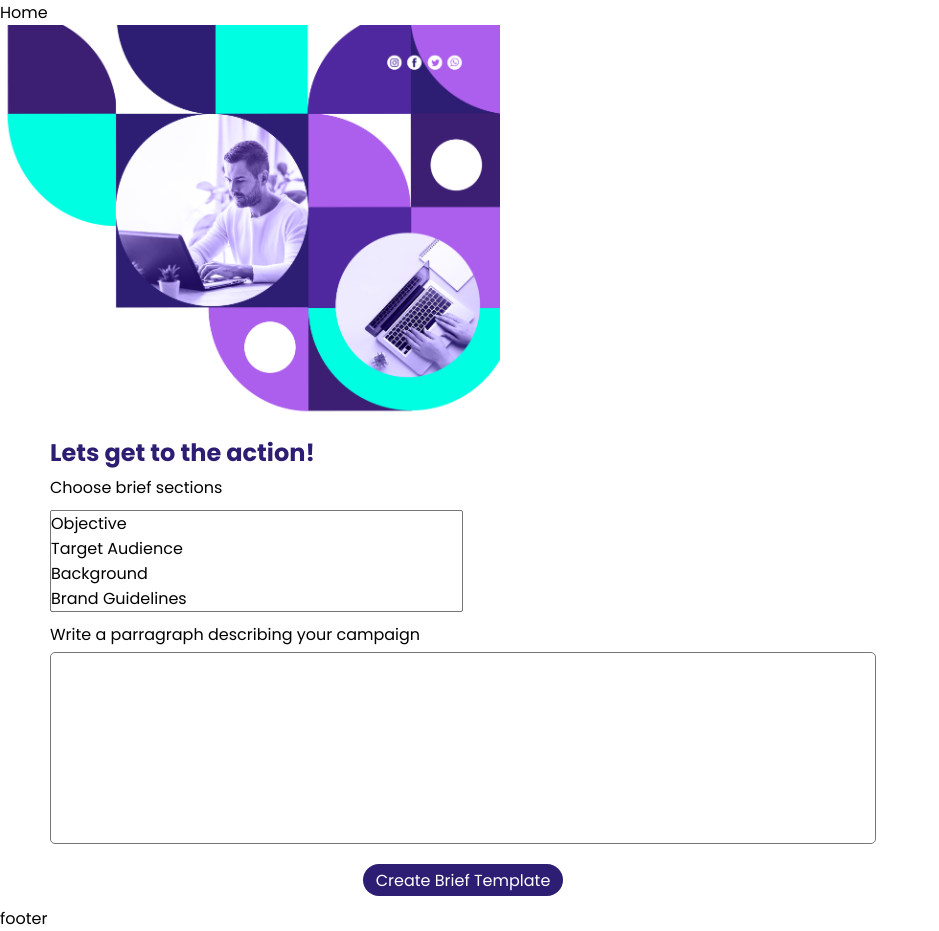
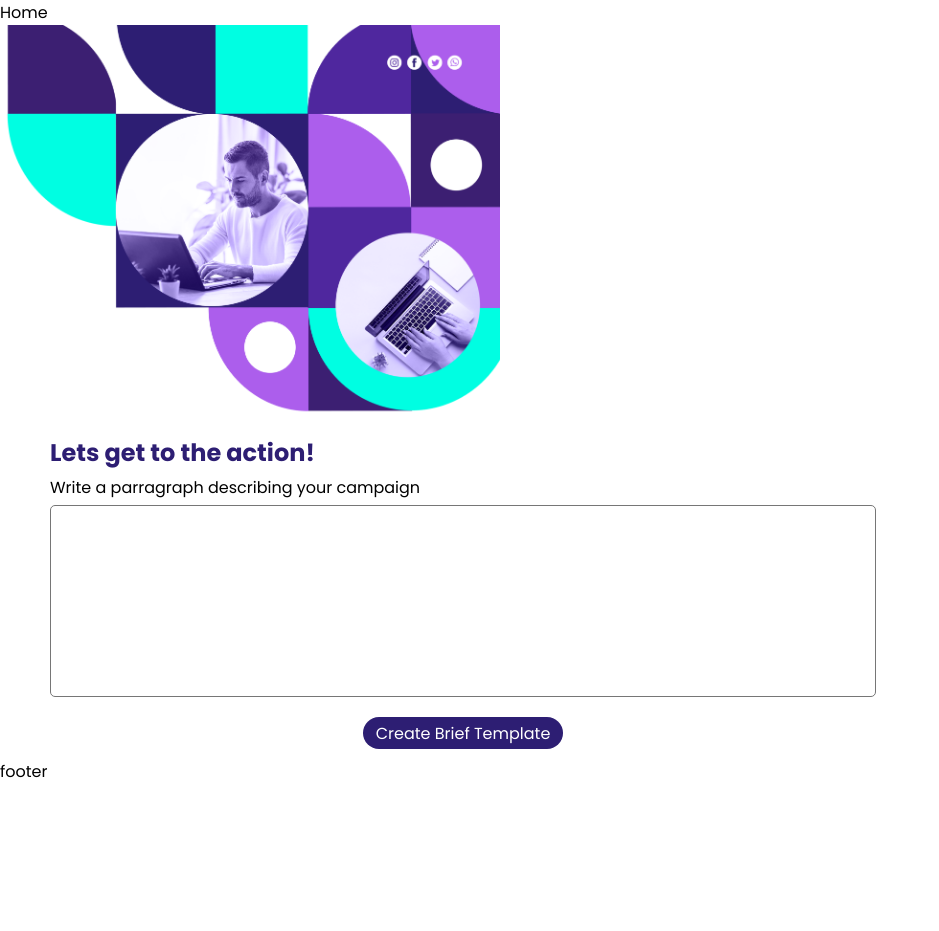
Before and after one commit to gaelzarco/ai-creative-assistant, a React (Create React App) app in the folder creative-assistant-app/: page / in a window 1280 px wide. Shown: the whole page, without its empty margins (0-939 px from the left). After the commit the page ends 800 px from the top, so only its background shows below. Built offline with nearby package versions, Linux system fonts and the light colour scheme.

Commit message:
add functionality that captures company name and industry from the BriefForm component

```diff
--- a/creative-assistant-app/src/components/BriefForm/BriefForm.js
+++ b/creative-assistant-app/src/components/BriefForm/BriefForm.js
@@ -2,18 +2,11 @@ import React from 'react'
 import Button from '../button/Button'
 import './briefForm.css'
 
-const BriefForm = ({formData, setFormData, handleParragraphChange, handleSelectChange, saveData}) => {
+const BriefForm = ({captureVariables, saveData}) => {
   return (
     <form className='form-container' action="">
-      <label htmlFor="briefSection">Choose brief sections</label>
-      <select multiple name='section' id="briefSection" onChange={(event)=> handleSelectChange(event) }>
-        <option data-name='section1' value="objective">Objective</option>
-        <option data-name='section2' value="targetAudience">Target Audience</option>
-        <option data-name='section3' value="background">Background</option>
-        <option data-name='section4' value="brandGuidelines">Brand Guidelines</option>
-      </select>
       <label htmlFor="briefContext">Write a parragraph describing your campaign</label>
-      <textarea name="briefContext" id="briefContext" cols="30" rows="10" onChange={(evt)=> handleParragraphChange(evt, setFormData, formData) }></textarea>
+      <textarea name="briefContext" id="briefContext" cols="30" rows="10" onChange={(e)=> captureVariables(e) }></textarea>
       <Button saveData={saveData} text='Create Brief Template'/>
     </form>
   )
--- a/creative-assistant-app/src/components/Main/Main.js
+++ b/creative-assistant-app/src/components/Main/Main.js
@@ -4,43 +4,32 @@ import BriefForm from '../BriefForm/BriefForm'
 import SecondaryTittle from '../SecondaryTittle/SecondaryTittle'
 
 const Main = () => {
-  const [parragraphData, setParragraphData] = useState('')
-  const [selectedOptions, setSelectedOptions] = useState([]);
-  const [formData, setFormData] = useState({})
+  const [companyName, setCompanyName] = useState('');
+  const [productIndustry, setProductIndustry] = useState('');
 
-  function handleSelectChange(event) {
-    const selected = event.target.selectedOptions;
-    const options = [];
-    for (let i = 0; i < selected.length; i++) {
-      const key = selected[i].getAttribute('data-name');
-      const value = selected[i].value;
-      options.push({ [key]: value });
-    }
-    setSelectedOptions(options);
+ function captureVariables(event) {
+    const textareaValue = event.target.value;
+    const companyNameRegex = /The name of our company is (.+?) and it specializes in/;
+    const productIndustryRegex = /and it specializes in (.+?)\./;
+    const newCompanyName = textareaValue.match(companyNameRegex)?.[1] || '';
+    const newProductIndustry = textareaValue.match(productIndustryRegex)?.[1] || '';
+    setCompanyName(newCompanyName);
+    setProductIndustry(newProductIndustry);
   }
 
-function handleParragraphChange(evt) {
-  const value = evt.target.value;
-  setParragraphData(value)
-}
-
 const saveData = () =>{
-  setFormData({
-    briefContext: parragraphData,
-    selectedOptions: selectedOptions
-  })
-
+  console.log(companyName)
+  console.log(productIndustry)
 }
 
   useEffect(()=>{
-  }, [formData])
+  }, [])
 
-console.log(formData)
   return (
     <main className='main-container'>
         <div className="letsGetToTheAction-container">
         <SecondaryTittle text={'Lets get to the action!'}/>
-        <BriefForm fromData={formData} setFormData={setFormData} handleParragraphChange={handleParragraphChange} handleSelectChange={handleSelectChange} saveData={saveData}/>
+        <BriefForm  saveData={saveData} captureVariables={captureVariables}/>
         </div>
     </main>
   )
--- a/creative-assistant-app/src/components/header/header.css
+++ b/creative-assistant-app/src/components/header/header.css
@@ -0,0 +1,5 @@
+header{
+    display: grid;
+    grid-template-columns: 1fr 2fr;
+    background-color: aquamarine;
+}
```
